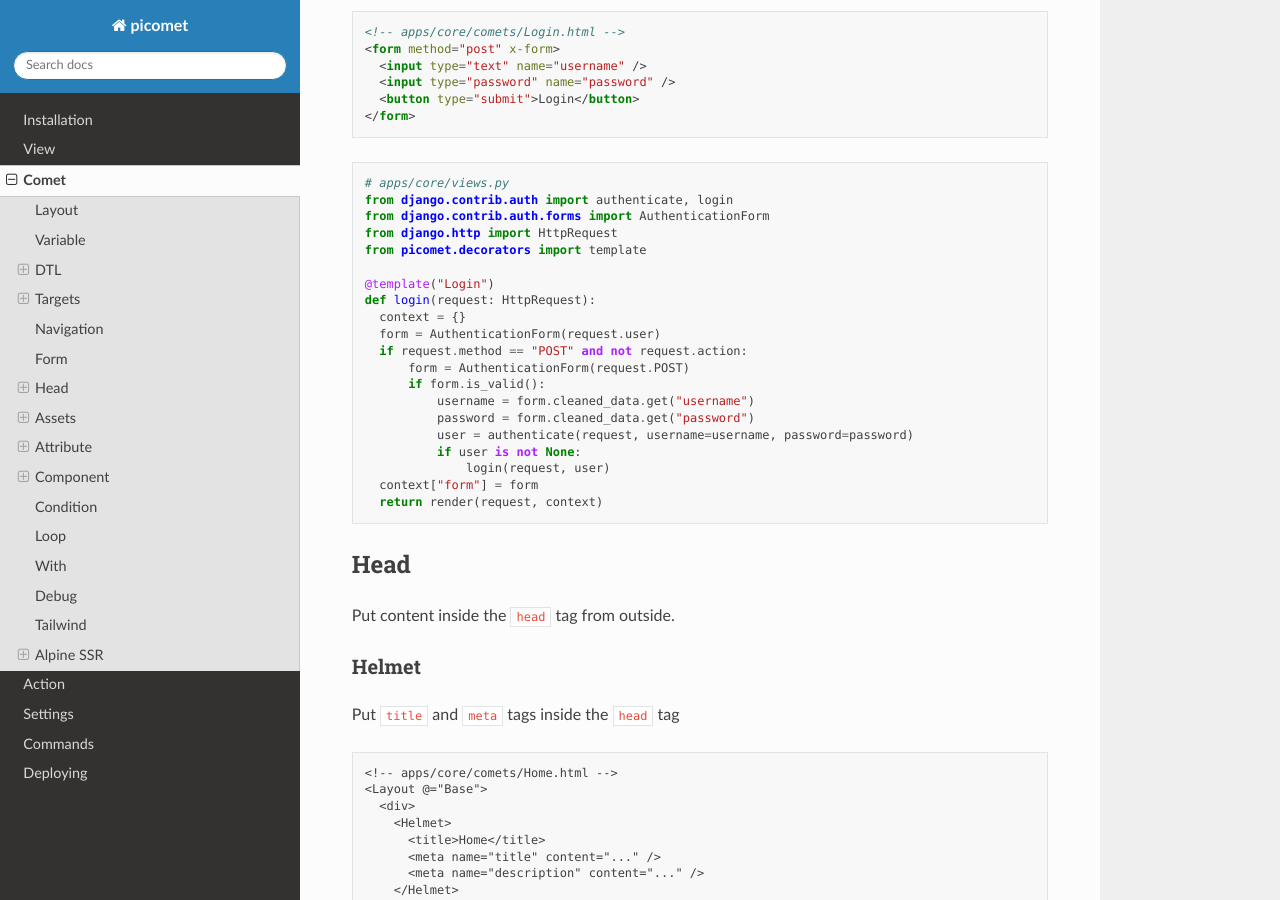
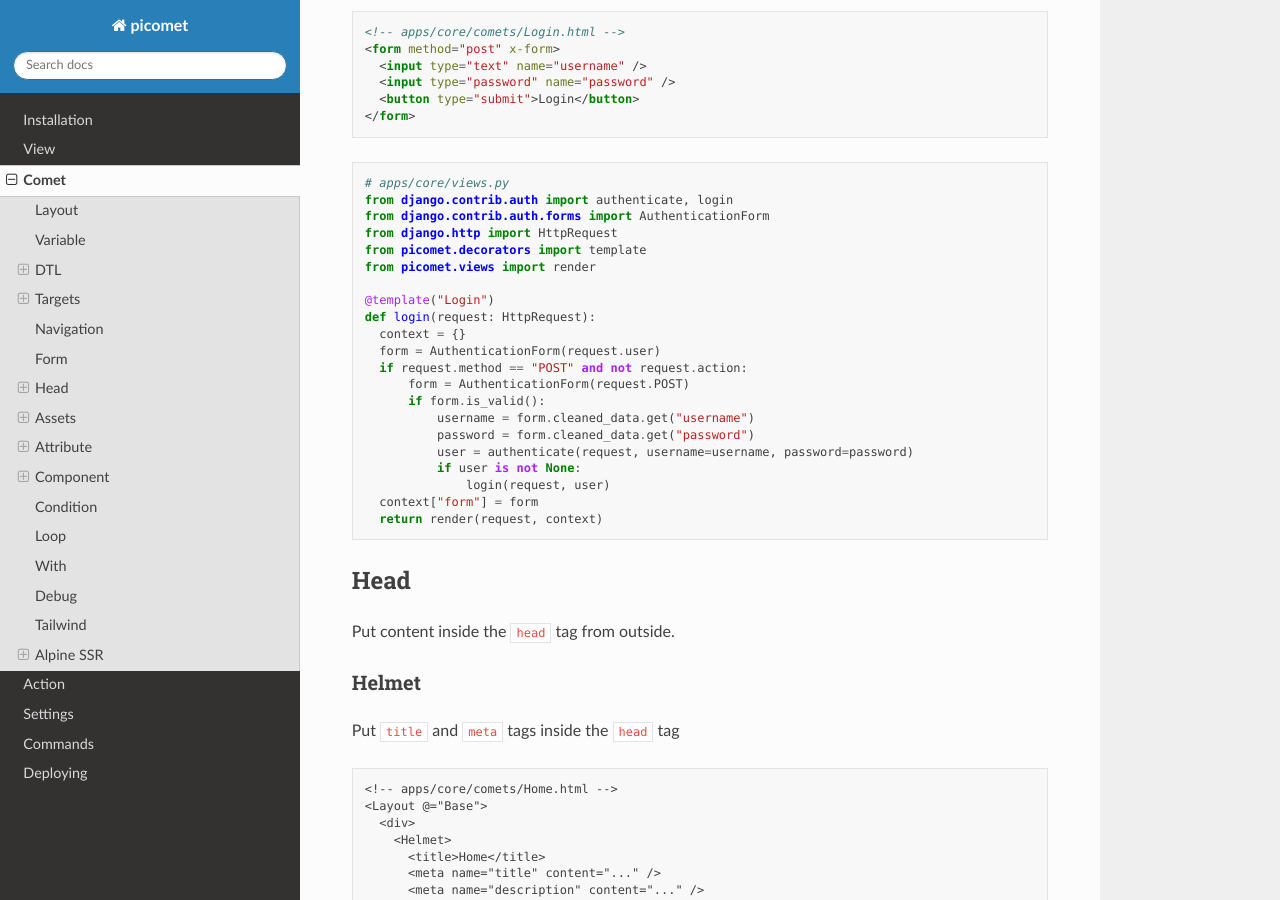
Before and after one commit to picomet/picomet, a Sphinx documentation site: the page built from docs/source/comet.rst, in a window 1280 px wide and 900 px high, scrolled down 2591 px. Built offline with Sphinx 7.4.7 and the Read the Docs theme 2.0.0, drawn with Linux system fonts in a browser that asks for light colours.

Commit message:
docs: add render import for form view

```diff
--- a/docs/source/comet.rst
+++ b/docs/source/comet.rst
@@ -146,6 +146,7 @@
   from django.contrib.auth.forms import AuthenticationForm
   from django.http import HttpRequest
   from picomet.decorators import template
+  from picomet.views import render
 
   @template("Login")
   def login(request: HttpRequest):
```
